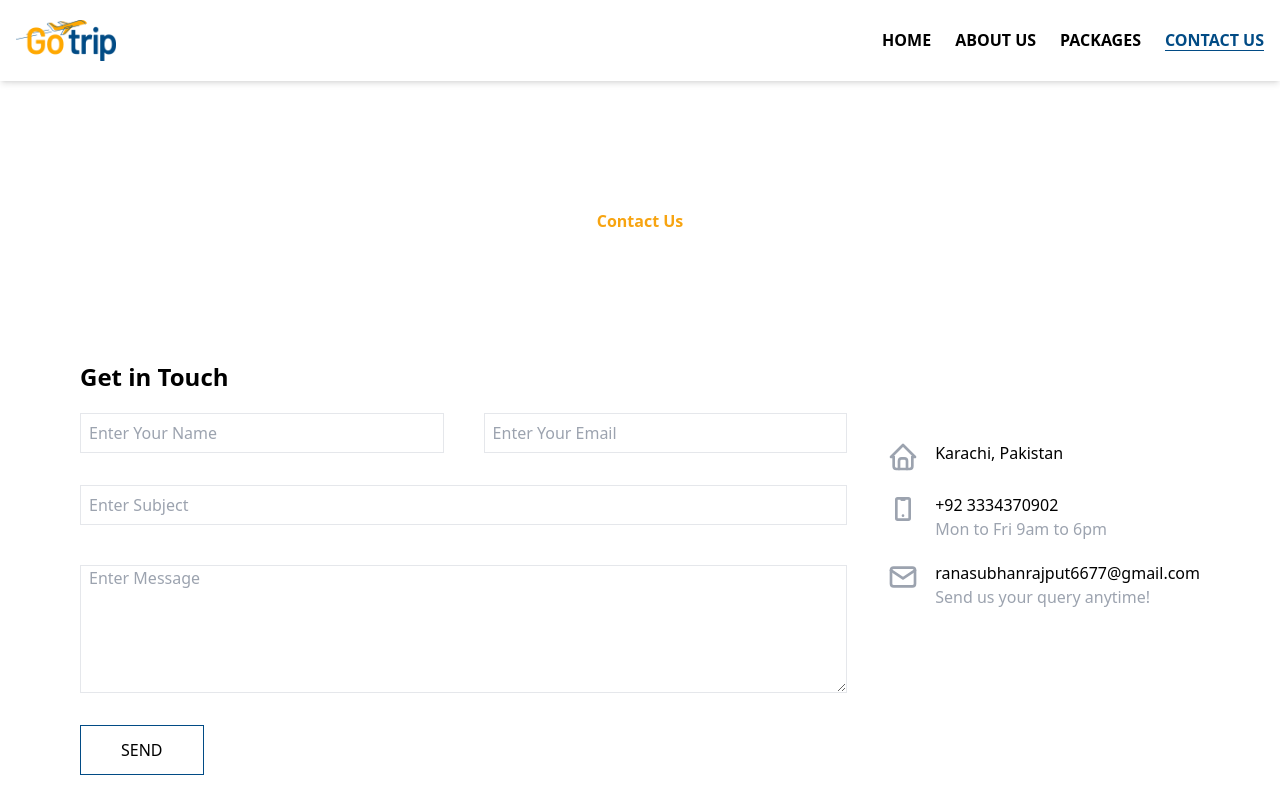
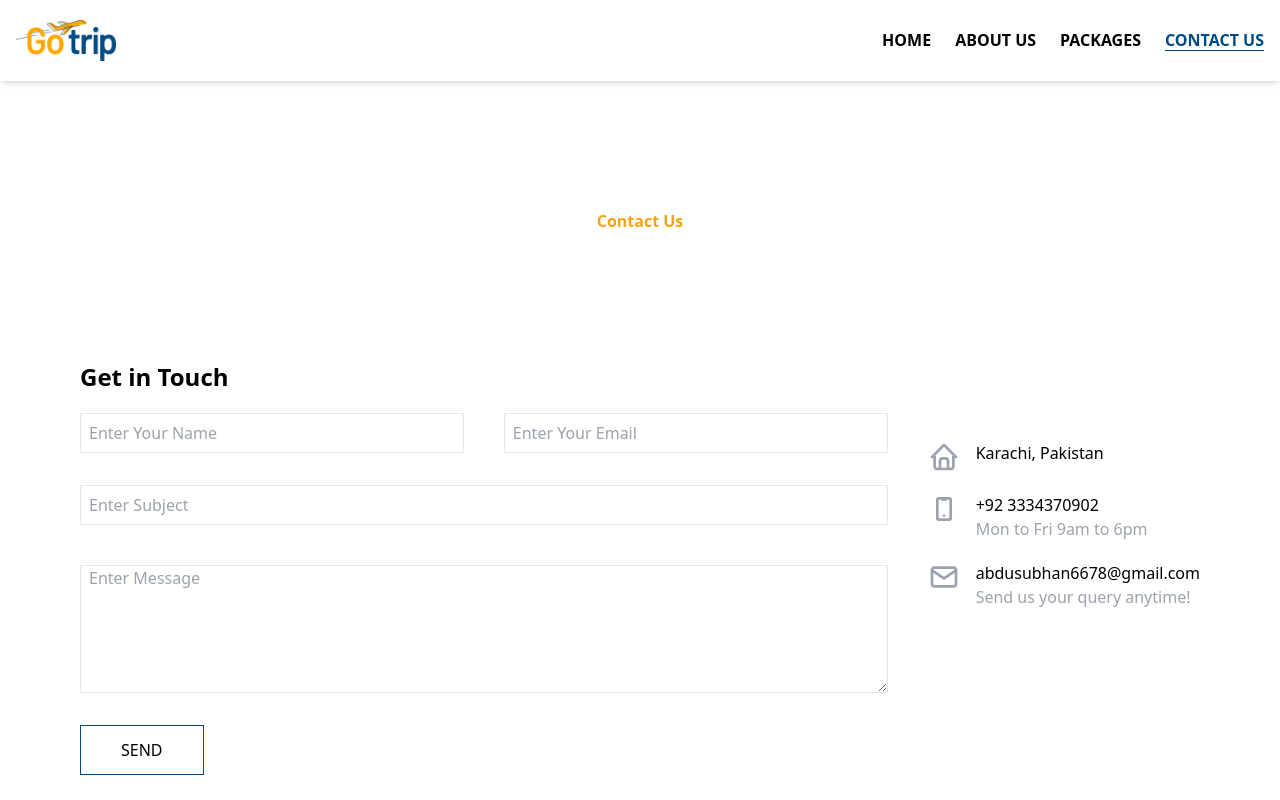
Before and after one commit to AbduSubhan11/Go-Trip, a Next.js app: page /contact in a window 1280 px wide. Shown: the top 800 px of the page. Built offline with nearby package versions, Linux system fonts and the light colour scheme.

Commit message:
complete

```diff
--- a/src/app/contact/page.tsx
+++ b/src/app/contact/page.tsx
@@ -109,7 +109,7 @@ function Page() {
               <polyline points="3 7 12 13 21 7" />
             </svg>
             <div>
-              <h1>ranasubhanrajput6677@gmail.com</h1>
+              <h1>abdusubhan6678@gmail.com</h1>
               <p className="text-gray-400">Send us your query anytime!</p>
             </div>
           </div>
```
